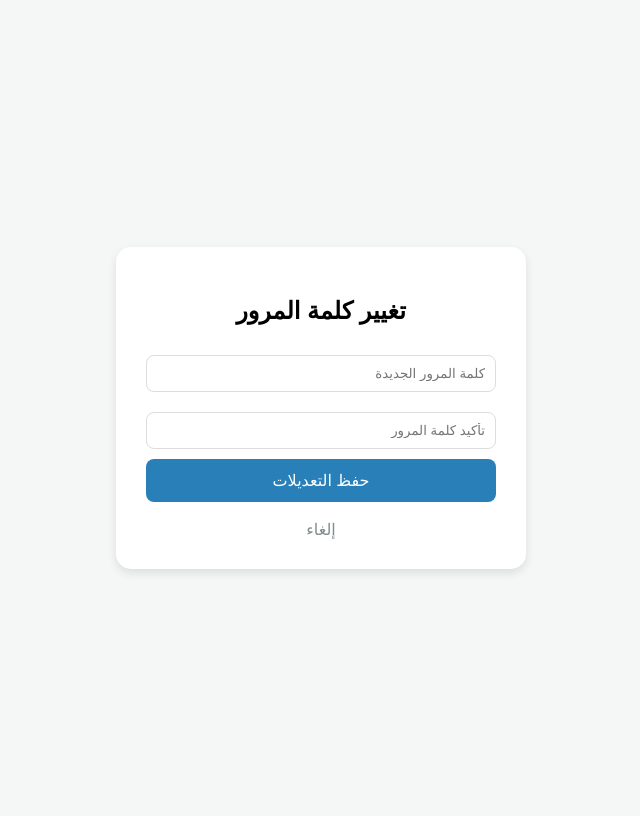
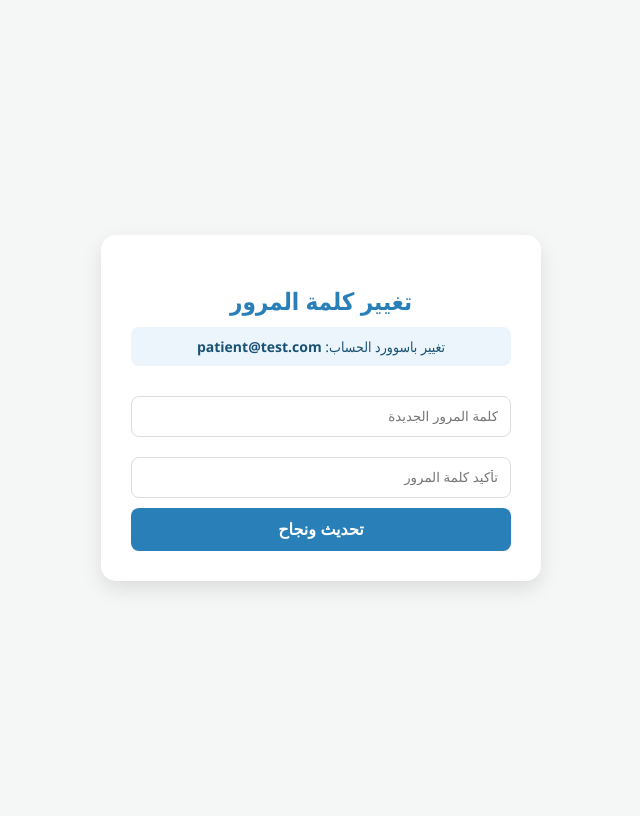
Before and after one commit to 446955897-tech/Medicalsign, a PHP site: page /profile.php in a window 1280 px wide. Shown: the whole page, without its empty margins (319-959 px from the left). Run offline with PHP 8.4, Linux system fonts and the light colour scheme; a user stored in the database is signed in.

Commit message:
Update profile.php

```diff
--- a/profile.php
+++ b/profile.php
@@ -2,32 +2,31 @@
 session_start();
 include 'database/db.php';
 
-// التحقق من أن المستخدم سجل دخوله
-if (!isset($_SESSION['user_id'])) {
-    header("Location: login.html");
-    exit();
-}
-
 $message = "";
 
+// 1. نأخذ الإيميل اللي انكتب في صفحة الدخول
+$email_to_update = isset($_SESSION['temp_email']) ? $_SESSION['temp_email'] : '';
+
 if ($_SERVER["REQUEST_METHOD"] == "POST") {
-    $user_id = $_SESSION['user_id'];
     $new_password = $_POST['password'];
     $confirm_password = $_POST['confirm_password'];
 
-    if ($new_password === $confirm_password) {
-        // تحديث كلمة المرور في قاعدة البيانات
-        $sql = "UPDATE users SET password = '$new_password' WHERE user_id = '$user_id'";
+    if (empty($email_to_update)) {
+        $message = "عذراً، لم نتمكن من تحديد الحساب. يرجى كتابة الإيميل في صفحة الدخول أولاً.";
+    } elseif ($new_password === $confirm_password) {
+
+        // 2. تحديث الباسورد بناءً على الإيميل
+        $sql = "UPDATE users SET password = '$new_password' WHERE email = '$email_to_update'";
 
         if (mysqli_query($conn, $sql)) {
-            // 👇 هنا الرسالة التي طلبتِها
+            // 3. رسالة النجاح والتحويل للرئيسية
             echo "<script>
-                    alert('تم حفظ كلمة المرور الجديدة بنجاح ✅');
+                    alert('تم تغيير كلمة المرور بنجاح للحساب ($email_to_update) ✅');
                     window.location.href='index.html';
                   </script>";
             exit();
         } else {
-            $message = "خطأ في التحديث: " . mysqli_error($conn);
+            $message = "خطأ في قاعدة البيانات: " . mysqli_error($conn);
         }
     } else {
         $message = "كلمتا المرور غير متطابقتين!";
@@ -39,14 +38,16 @@ if ($_SERVER["REQUEST_METHOD"] == "POST") {
 <html lang="ar" dir="rtl">
 <head>
     <meta charset="UTF-8">
-    <title>تعديل الملف الشخصي</title>
+    <title>استعادة كلمة المرور</title>
     <style>
-        body { font-family: Arial, sans-serif; background-color: #f4f7f6; display: flex; justify-content: center; align-items: center; height: 100vh; direction: rtl; }
-        .card { background: white; padding: 30px; border-radius: 15px; box-shadow: 0 4px 10px rgba(0,0,0,0.1); width: 350px; text-align: center; }
-        input { width: 100%; padding: 10px; margin: 10px 0; border: 1px solid #ddd; border-radius: 8px; box-sizing: border-box; }
-        button { background-color: #2980b9; color: white; border: none; padding: 12px; width: 100%; border-radius: 8px; cursor: pointer; font-size: 16px; }
-        button:hover { background-color: #1a5276; }
-        .error { color: red; margin-bottom: 10px; }
+        body { font-family: 'Segoe UI', Tahoma, sans-serif; background: #f4f7f6; display: flex; justify-content: center; align-items: center; height: 100vh; direction: rtl; }
+        .card { background: white; padding: 30px; border-radius: 15px; box-shadow: 0 8px 20px rgba(0,0,0,0.1); width: 380px; text-align: center; }
+        h2 { color: #2980b9; margin-bottom: 10px; }
+        .user-info { background: #ebf5fb; padding: 10px; border-radius: 8px; margin-bottom: 20px; font-size: 14px; color: #1a5276; }
+        input { width: 100%; padding: 12px; margin: 10px 0; border: 1px solid #ddd; border-radius: 8px; box-sizing: border-box; }
+        button { background: #2980b9; color: white; border: none; padding: 12px; width: 100%; border-radius: 8px; cursor: pointer; font-size: 16px; font-weight: bold; transition: 0.3s; }
+        button:hover { background: #1a5276; }
+        .error { color: #e74c3c; background: #fdedec; padding: 10px; border-radius: 5px; margin-bottom: 15px; }
     </style>
 </head>
 <body>
@@ -54,17 +55,19 @@ if ($_SERVER["REQUEST_METHOD"] == "POST") {
 <div class="card">
     <h2>تغيير كلمة المرور</h2>
 
+    <?php if ($email_to_update): ?>
+        <div class="user-info">تغيير باسوورد الحساب: <b><?php echo $email_to_update; ?></b></div>
+    <?php endif; ?>
+
     <?php if ($message != ""): ?>
-        <p class="error"><?php echo $message; ?></p>
+        <div class="error"><?php echo $message; ?></div>
     <?php endif; ?>
 
     <form method="POST">
         <input type="password" name="password" placeholder="كلمة المرور الجديدة" required>
         <input type="password" name="confirm_password" placeholder="تأكيد كلمة المرور" required>
-        <button type="submit">حفظ التعديلات</button>
+        <button type="submit">تحديث ونجاح</button>
     </form>
-    <br>
-    <a href="index.html" style="text-decoration: none; color: #7f8c8d;">إلغاء</a>
 </div>
 
 </body>
```
